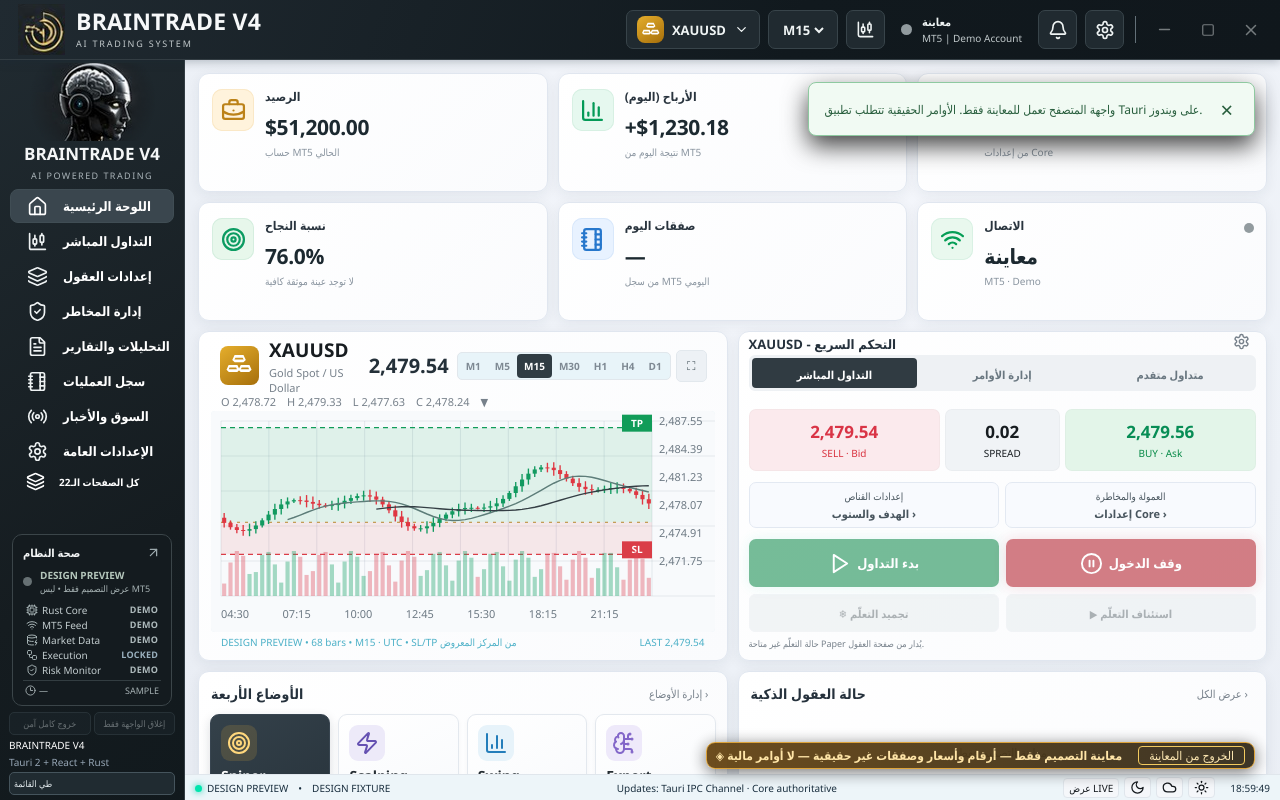
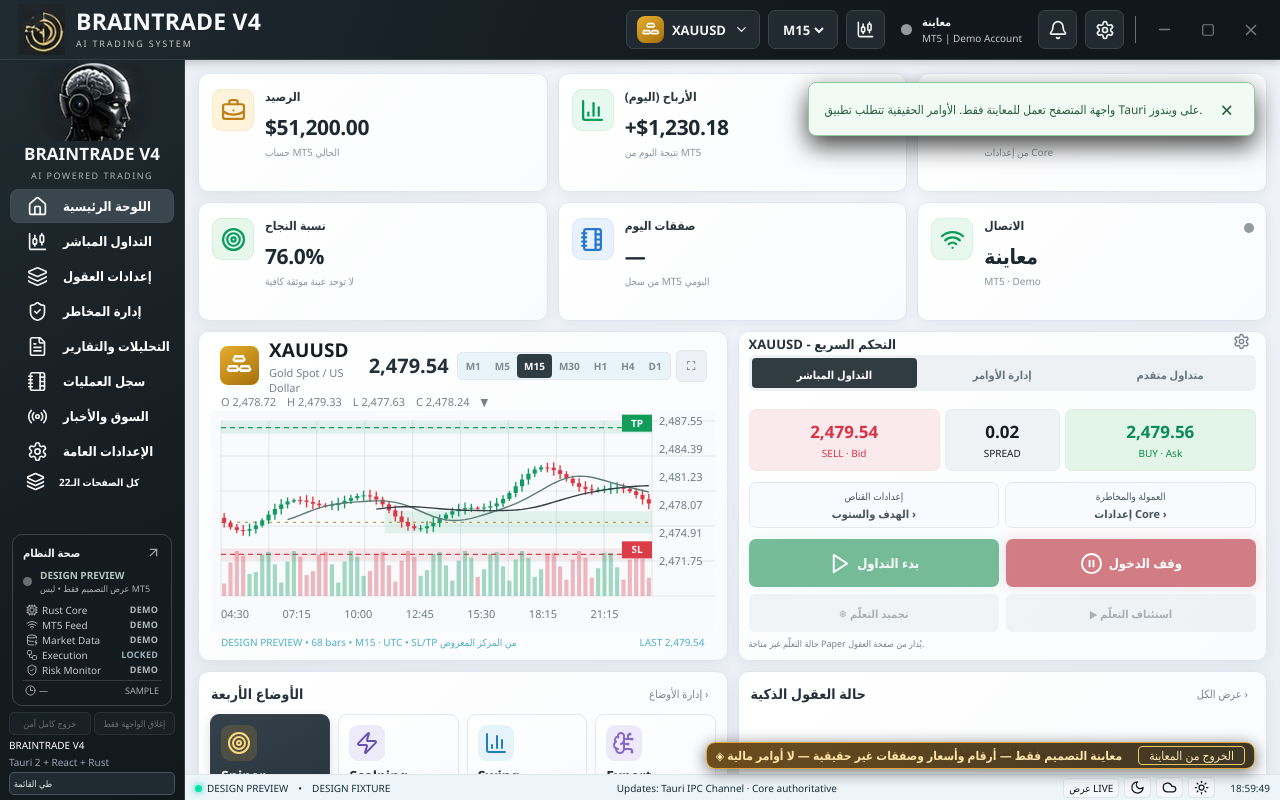
Before and after one commit to gngoongoog/V4, a React (Vite) app in the folder apps/terminal/: page / in a window 1280 px wide. Built offline with nearby package versions, Linux system fonts and the light colour scheme.

Commit message:
fix(concept4): use narrow broker price zones rather than false whole-profit bands

```diff
--- a/apps/terminal/src/chart.tsx
+++ b/apps/terminal/src/chart.tsx
@@ -56,8 +56,10 @@ export default function TradingChart({market,symbol,quote,positions=[],frame:cur
       ];
       for(const level of levels){
         if(!(level.value>=low&&level.value<=high))continue;
-        const pointY=y(level.value),entryY=Math.max(top,Math.min(bottom,y(entry)));
-        context.fillStyle=level.fill;context.fillRect(left,Math.min(pointY,entryY),right-left,Math.max(2,Math.abs(pointY-entryY)));
+        const pointY=y(level.value);
+        // Thin levels, not a full entry-to-TP profit area: the latter visually
+        // misrepresents the reference and can obscure the candle bodies.
+        context.fillStyle=level.fill;context.fillRect(left,pointY-6,right-left,12);
         context.save();context.setLineDash([5,4]);context.lineWidth=1.2;
         context.strokeStyle=level.line;context.beginPath();context.moveTo(left,pointY);context.lineTo(right,pointY);context.stroke();context.restore();
         context.fillStyle=level.line;context.fillRect(right-30,pointY-13,30,17);
@@ -66,8 +68,11 @@ export default function TradingChart({market,symbol,quote,positions=[],frame:cur
         context.textAlign='left';
       }
       if(entry>=low&&entry<=high){
+        const entryY=y(entry),bandLeft=left+(right-left)*.38;
+        context.fillStyle=overlay.side.toUpperCase()==='BUY'?'rgba(25,168,102,.10)':'rgba(211,64,73,.10)';
+        context.fillRect(bandLeft,entryY-11,right-bandLeft,22);
         context.save();context.strokeStyle='#b8872b';context.setLineDash([3,5]);
-        context.beginPath();context.moveTo(left,y(entry));context.lineTo(right,y(entry));context.stroke();context.restore();
+        context.beginPath();context.moveTo(left,entryY);context.lineTo(right,entryY);context.stroke();context.restore();
       }
     }
     chart.forEach((bar,i)=>{
```
